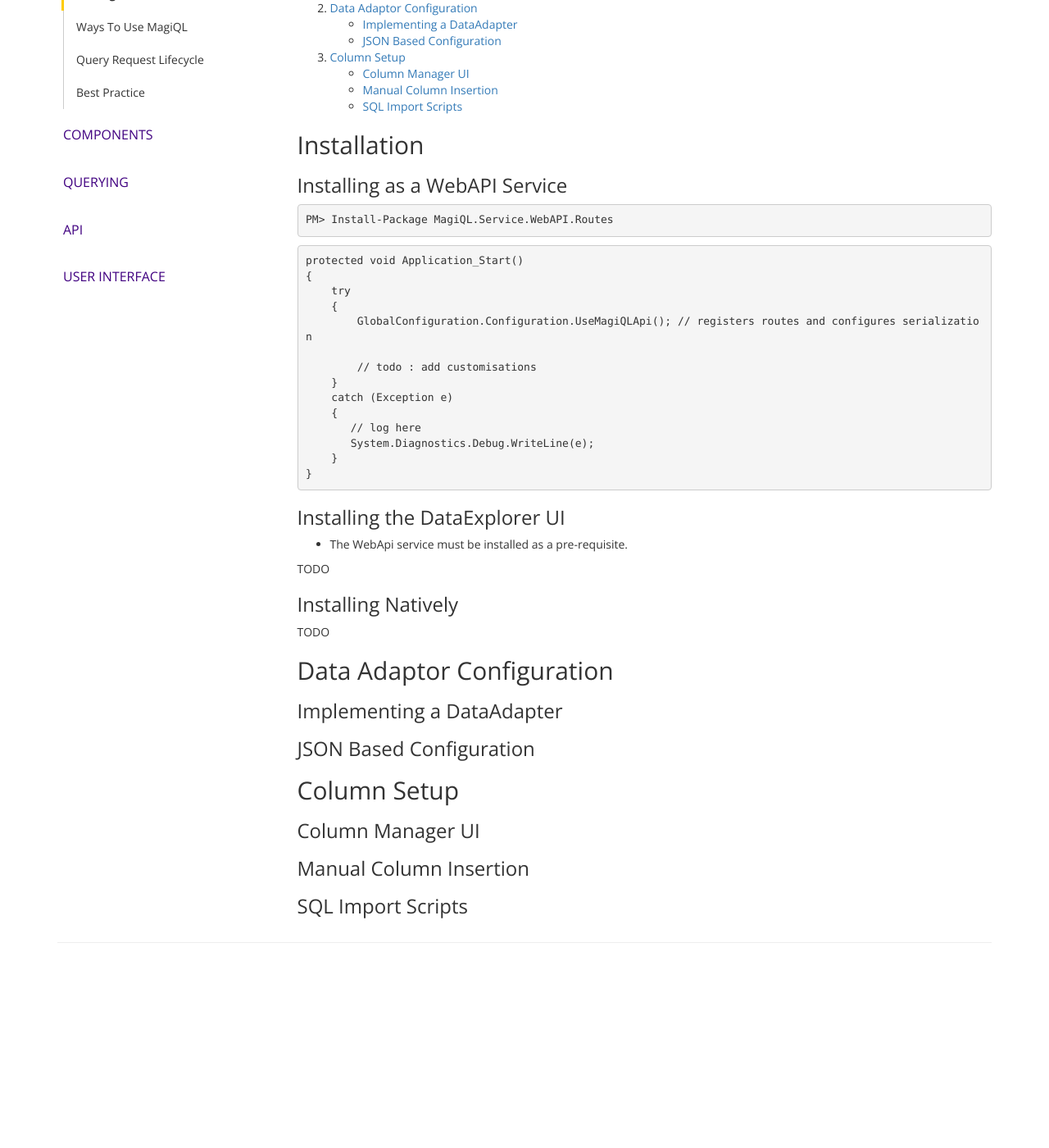
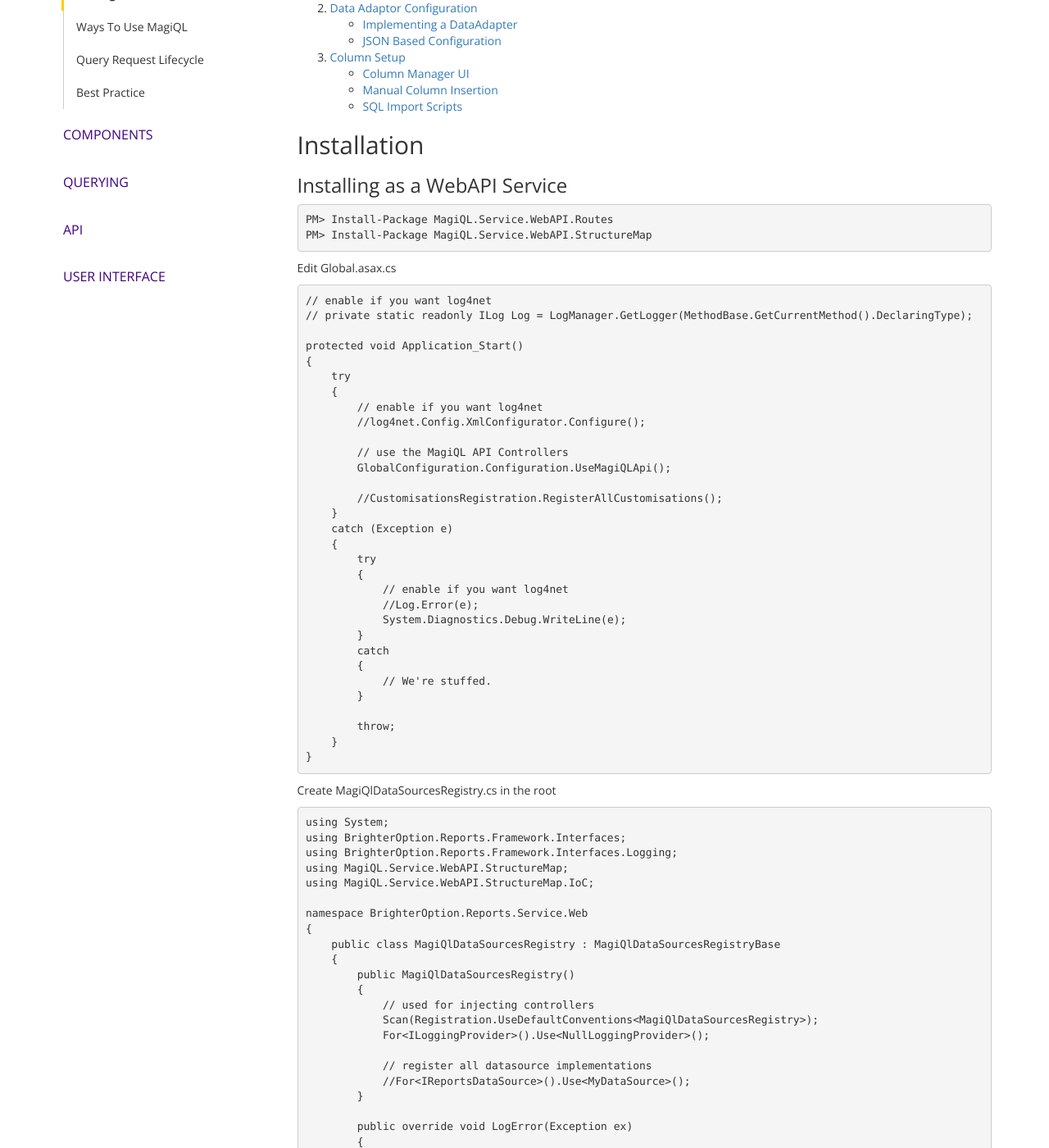
Before and after one commit to MagiQL/magiql.github.io, a Jekyll site: the page built from docs/1-introduction/101-getting-started.md, in a window 1280 px wide and 1400 px high, scrolled down 235 px. Shown: the whole window at 82% size. Built offline with Jekyll 4.4.1, drawn with Linux system fonts in a browser that asks for light colours; nearby versions of some CDN libraries; a script that is not in the unit is left out; before the commit the page ends 1415 px from its top, so only the background shows below that; some of the changed text lies outside the part shown.

Commit message:
Update 101-getting-started.md

````diff
--- a/docs/1-introduction/101-getting-started.md
+++ b/docs/1-introduction/101-getting-started.md
@@ -25,24 +25,77 @@
 
 ```
 PM> Install-Package MagiQL.Service.WebAPI.Routes
+PM> Install-Package MagiQL.Service.WebAPI.StructureMap
 ```
 
+Edit Global.asax.cs
 ```c#
+// enable if you want log4net
+// private static readonly ILog Log = LogManager.GetLogger(MethodBase.GetCurrentMethod().DeclaringType);
+
 protected void Application_Start()
 {
     try
     {
-        GlobalConfiguration.Configuration.UseMagiQLApi(); // registers routes and configures serialization
+        // enable if you want log4net
+        //log4net.Config.XmlConfigurator.Configure();
 
-        // todo : add customisations
+        // use the MagiQL API Controllers
+        GlobalConfiguration.Configuration.UseMagiQLApi();
+
+        //CustomisationsRegistration.RegisterAllCustomisations();
     }
     catch (Exception e)
     {
-       // log here
-       System.Diagnostics.Debug.WriteLine(e);
+        try
+        {
+            // enable if you want log4net
+            //Log.Error(e);
+            System.Diagnostics.Debug.WriteLine(e);
+        }
+        catch
+        {
+            // We're stuffed.
+        }
+
+        throw;
     }
 }
 ```
+
+Create MagiQlDataSourcesRegistry.cs in the root
+```c#
+using System;
+using BrighterOption.Reports.Framework.Interfaces;
+using BrighterOption.Reports.Framework.Interfaces.Logging;
+using MagiQL.Service.WebAPI.StructureMap;
+using MagiQL.Service.WebAPI.StructureMap.IoC;
+
+namespace BrighterOption.Reports.Service.Web
+{
+    public class MagiQlDataSourcesRegistry : MagiQlDataSourcesRegistryBase
+    {
+        public MagiQlDataSourcesRegistry()
+        {
+            // used for injecting controllers
+            Scan(Registration.UseDefaultConventions<MagiQlDataSourcesRegistry>);
+            For<ILoggingProvider>().Use<NullLoggingProvider>();
+
+            // register all datasource implementations
+            //For<IReportsDataSource>().Use<MyDataSource>();
+        }
+
+        public override void LogError(Exception ex)
+        {
+            // enable log4net (or any other logger)
+            //ILog Log = LogManager.GetLogger(MethodBase.GetCurrentMethod().DeclaringType);
+            //Log.Error(ex);
+        }
+    }
+}
+```
+
+
 
 ### Installing the DataExplorer UI
 * The WebApi service must be installed as a pre-requisite.
````
